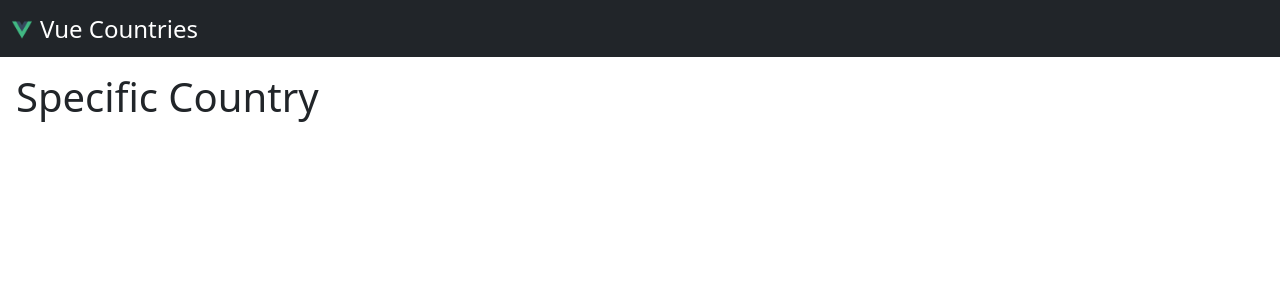
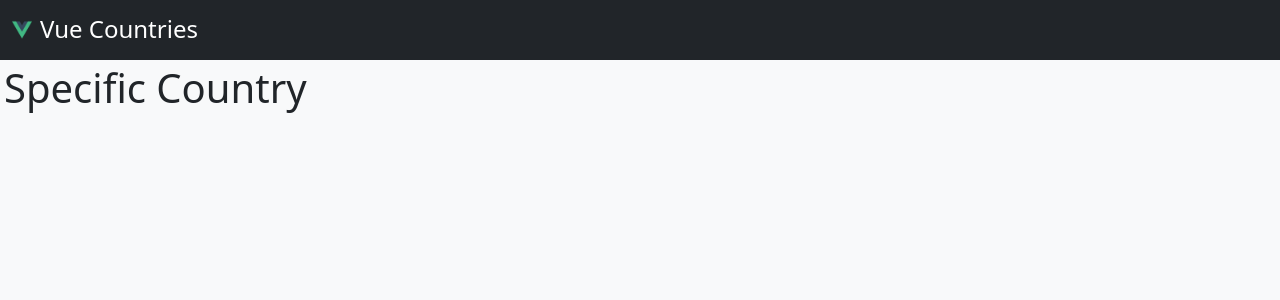
Before and after one commit to brunnolorenzoni/vue-countries, a Vue app: page /country/1 in a window 1280 px wide. Shown: the top 300 px of the page. Built offline with nearby package versions, Linux system fonts and the light colour scheme.

Commit message:
lazy load cards

```diff
--- a/src/App.vue
+++ b/src/App.vue
@@ -9,7 +9,17 @@
 
 <template>
   <Header />
-  <main id="main" class="p-3">
+  <main id="main" class="p-1 bg-light">
     <router-view />
   </main>
 </template>
+
+<style>
+  #app {
+    overflow: hidden;
+    height: 100vh;
+  }
+  #main {
+    height: calc(100vh - 60px);
+  }
+</style>
--- a/src/components/CountriesView.vue
+++ b/src/components/CountriesView.vue
@@ -10,14 +10,28 @@
       CountryCard,
       LazyList
     },
+    created() {
+      window.addEventListener("resize", this.calculateHeight);
+    },
+    unmounted() {
+      window.removeEventListener("resize", this.calculateHeight);
+    },
+    methods: {
+      calculateHeight() {
+        const mainContainer = document.getElementById('main').offsetHeight
+        const filterContainer = document.getElementById('filters').offsetHeight
+        return `${(mainContainer - filterContainer)}px`
+      }
+    }
   }
 </script>
 
 <template>
+    <section id="countries" class="p-2" :style="{ 'height': this.calculateHeight() }">
       <LazyList
         :data="countries"
-      :itemsPerRender="10"
-      container-classes="row mb-4"
+        :itemsPerRender="5"
+        container-classes="row"
         defaultLoadingColor="#212529"
       >
         <template v-slot="{item}">
@@ -26,6 +40,7 @@
           </div>
         </template>
       </LazyList>
+    </section>
 </template>
 
 <style>
--- a/src/components/FiltersView.vue
+++ b/src/components/FiltersView.vue
@@ -11,10 +11,9 @@ export default {
 </script>
 
 <template>
-  <div id="filters" class="row mb-4">
-    <div class="col-12">
+  <section id="filters" class="p-2">
     <div class="row">
-        <div class="col-xs-12 col-md-3 mb-3">
+      <div class="col-12 col-md-6 col-lg-4 col-xl-3 mb-2">
         <div class="form-group">
           <label for="region" class="form-label fw-bold">Region</label>
           <select class="form-select" id="region" aria-label="Default select example" @change="handleFilter">
@@ -23,15 +22,14 @@ export default {
           </select>
         </div>
       </div>
-        <div class="col-xs-12 col-md-3 mb-3">
+      <div class="col-12 col-md-6 col-lg-4 col-xl-3 mb-2">
         <div class="form-group">
           <label for="countryName" class="form-label fw-bold">Country</label>
           <div class="input-group mb-3">
-              <input autocomplete="off" type="text" class="form-control" id="countryName" aria-describedby="countryName" @keyup="handleFilter" >
+            <input autocomplete="off" placeholder="e.g. USA, United States" type="text" class="form-control" id="countryName" aria-describedby="countryName" @keyup="handleFilter" >
           </div>
         </div>
       </div>
     </div>
-    </div>
-  </div>
+  </section>
 </template>
--- a/src/components/Header.vue
+++ b/src/components/Header.vue
@@ -5,8 +5,8 @@
 </script>
 
 <template>
-  <header id="header">
-    <nav class="navbar navbar-dark bg-dark">
+  <header id="header" class="bg-dark" >
+    <nav class="navbar navbar-dark">
       <div class="container-fluid">
         <router-link to="/" class="navbar-brand" href="/">
           <img
@@ -22,3 +22,9 @@
     </nav>
   </header>
 </template>
+
+<style scoped>
+  #header {
+    height: 60px;
+  }
+</style>
--- a/src/views/Home.vue
+++ b/src/views/Home.vue
@@ -69,6 +69,10 @@
     },
 
     methods: {
+      scrollToTop() {
+        window.scrollTo(0,0);
+      },
+
       filterCountries (id, value) {
         this.filter.filteredCountries = []
         this.filter.search[id] = value
@@ -99,23 +103,22 @@
           return true
 
         })
-        console.log(this.filter.filteredCountries)
+        this.scrollToTop()
       }
-    }
-
+    },
   }
 </script>
 
 <template>
+  <filters-view :filter="filter" :regions="regions" :filterCountries="filterCountries" />
+
   <div v-if="error">Oops! Error encountered: {{ error }}</div>
   <div v-else-if="isLoading">Loading... </div>
-
-  <section id="countries-section" v-else>
-    <filters-view :filter="filter" :regions="regions" :filterCountries="filterCountries" />
+  <slot v-else>
     <countries-view v-if="countries.length && !filter.search.hasFilters" :countries="countries" />
     <countries-view v-else-if="filter.search.hasFilters && filter.filteredCountries.length" :countries="filter.filteredCountries" />
     <p v-else-if="filter.search.hasFilters && !filter.filteredCountries.length">No matching result!</p>
     <p v-else>No data!</p>
-  </section>
+  </slot>
 
 </template>
```
Lines whose indentation alone changed are shown as unchanged.
